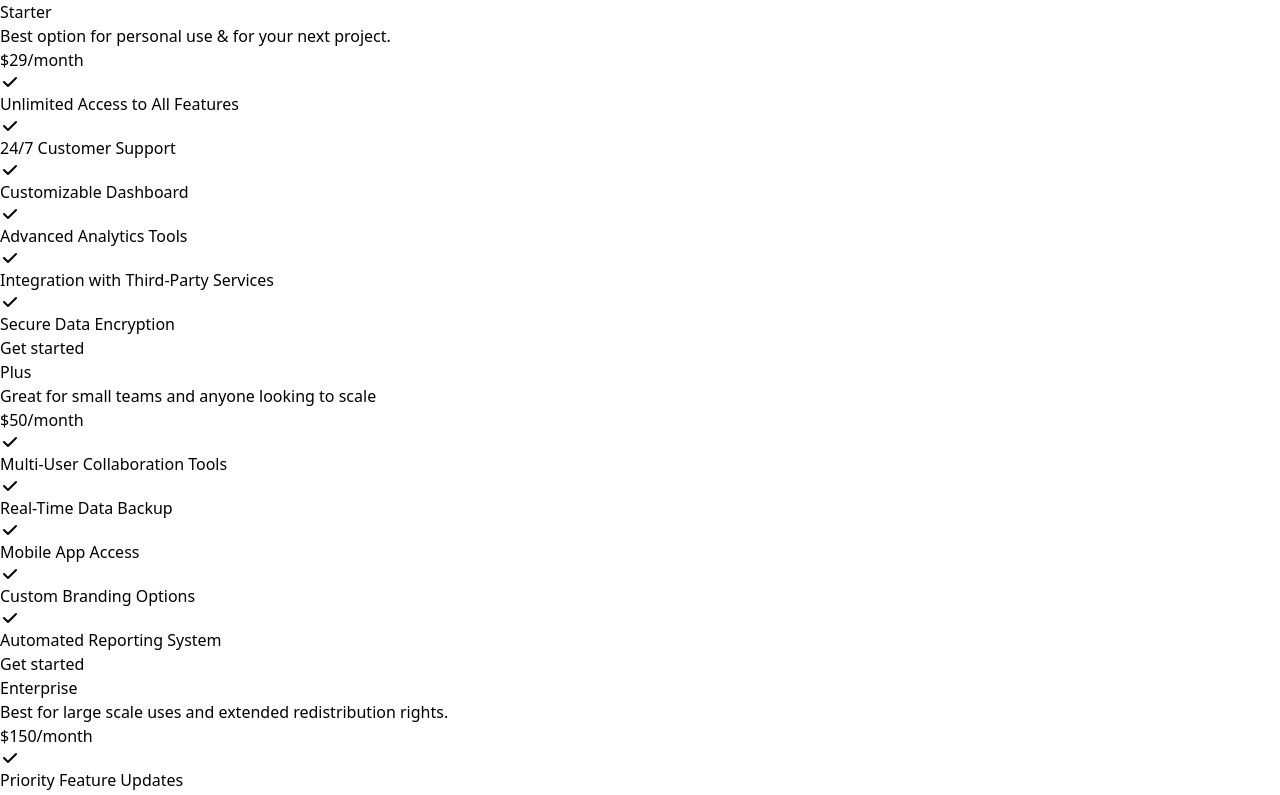
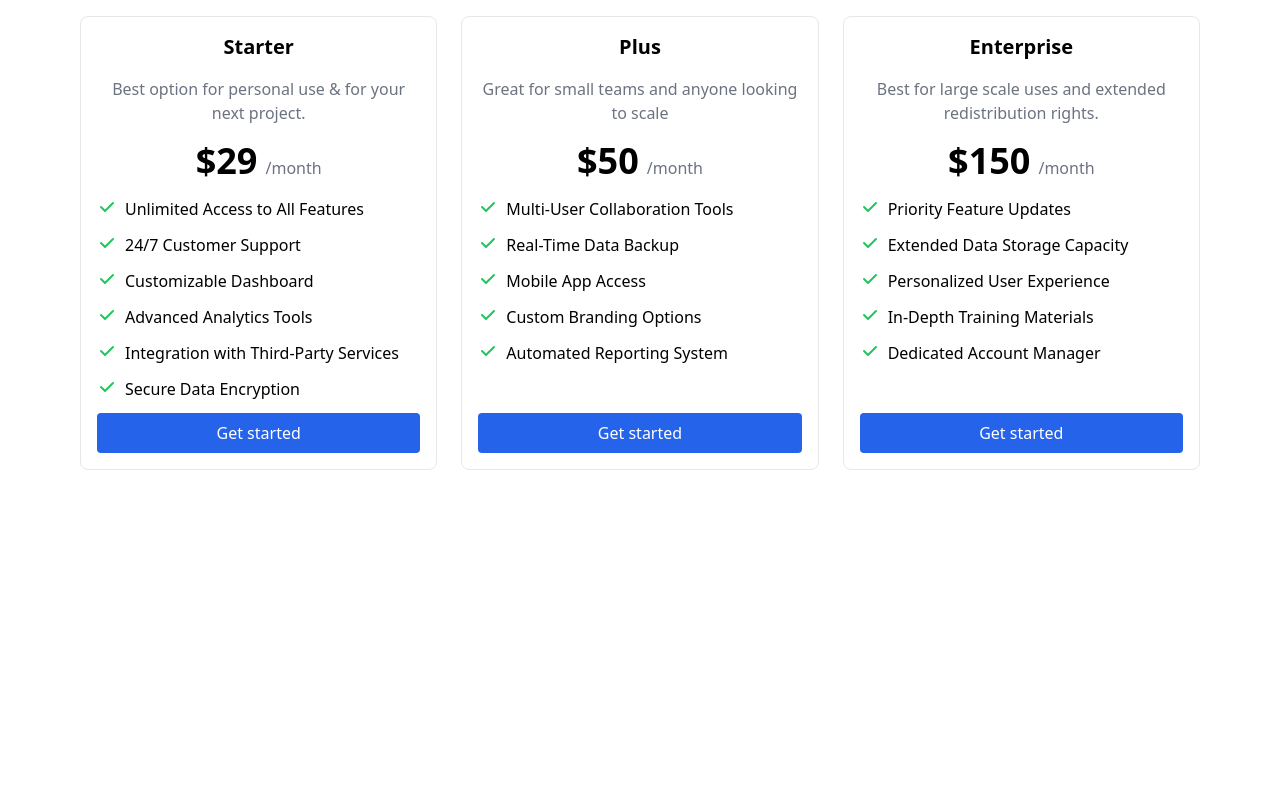
Before and after one commit to vueschool/tailwind-css-fundamentals, a Vue app: page / in a window 1280 px wide. Shown: the top 795 px of the page. Built offline with nearby package versions, Linux system fonts and the light colour scheme.

Commit message:
11-1-pricing-table-challenge-with-tailwind-and-vue-solution

```diff
--- a/index.html
+++ b/index.html
@@ -4,7 +4,7 @@
     <meta charset="UTF-8" />
     <link rel="icon" href="/favicon.ico" />
     <meta name="viewport" content="width=device-width, initial-scale=1.0" />
-    <title>Vite App</title>
+    <title>WIP</title>
     <link rel="preconnect" href="https://fonts.googleapis.com" />
     <link rel="preconnect" href="https://fonts.gstatic.com" crossorigin />
     <link
--- a/src/App.vue
+++ b/src/App.vue
@@ -2,7 +2,7 @@
 import PricingCard from "./components/PricingCard.vue";
 </script>
 <template>
-  <div>
+  <div class="grid max-w-6xl gap-6 p-4 mx-auto md:grid-cols-2 lg:grid-cols-3">
     <PricingCard
       :price="29"
       :features="[
--- a/src/components/PricingCard.vue
+++ b/src/components/PricingCard.vue
@@ -7,22 +7,24 @@ defineProps<{
 }>();
 </script>
 <template>
-  <div>
+  <div
+    class="flex flex-col justify-between p-4 text-center border rounded-lg dark:bg-gray-800"
+  >
     <div>
-      <h3>{{ name }}</h3>
-      <p>
+      <h3 class="mb-4 text-xl font-bold">{{ name }}</h3>
+      <p class="mb-4 text-gray-500">
         {{ description }}
       </p>
       <div>
-        <span>${{ price }}</span>
-        <span>/month</span>
+        <span class="inline-block mr-2 text-4xl font-bold">${{ price }}</span>
+        <span class="text-gray-500">/month</span>
       </div>
       <!-- List -->
-      <ul role="list">
-        <li v-for="feature in features" :key="feature">
+      <ul role="list" class="mt-4 text-left">
+        <li v-for="feature in features" :key="feature" class="flex mb-3">
           <!-- Icon -->
           <svg
-            class="w-5 h-5"
+            class="w-5 h-5 mr-2 text-green-500"
             fill="currentColor"
             viewBox="0 0 20 20"
             xmlns="http://www.w3.org/2000/svg"
@@ -37,6 +39,8 @@ defineProps<{
         </li>
       </ul>
     </div>
-    <a href="#">Get started</a>
+    <a href="#" class="block px-4 py-2 text-white bg-blue-600 rounded"
+      >Get started</a
+    >
   </div>
 </template>
--- /dev/null
+++ b/src/components/PricingCardComplete.vue
@@ -0,0 +1,54 @@
+<!-- This is the component code exactly as you saw it in the example-->
+<!--The code we did together in the video is in PricingCard.vue-->
+<script setup lang="ts">
+defineProps<{
+  price: number;
+  features: string[];
+  name: string;
+  description: string;
+}>();
+</script>
+<template>
+  <div
+    class="flex flex-col justify-between p-6 mx-auto text-center text-gray-900 bg-white border border-gray-100 rounded-lg shadowdark:border-gray-600 xl:p-8 dark:bg-gray-800 dark:text-white"
+  >
+    <div>
+      <h3 class="mb-4 text-2xl font-semibold">{{ name }}</h3>
+      <p class="font-light text-gray-500 sm:text-lg dark:text-gray-400">
+        {{ description }}
+      </p>
+      <div class="flex items-baseline justify-center my-8">
+        <span class="mr-2 text-5xl font-extrabold">${{ price }}</span>
+        <span class="text-gray-500 dark:text-gray-400">/month</span>
+      </div>
+      <!-- List -->
+      <ul role="list" class="mb-8 space-y-4 text-left">
+        <li
+          v-for="feature in features"
+          :key="feature"
+          class="flex space-x-3 items-top"
+        >
+          <!-- Icon -->
+          <svg
+            class="flex-shrink-0 w-5 h-5 text-green-500 dark:text-green-400"
+            fill="currentColor"
+            viewBox="0 0 20 20"
+            xmlns="http://www.w3.org/2000/svg"
+          >
+            <path
+              fill-rule="evenodd"
+              d="M16.707 5.293a1 1 0 010 1.414l-8 8a1 1 0 01-1.414 0l-4-4a1 1 0 011.414-1.414L8 12.586l7.293-7.293a1 1 0 011.414 0z"
+              clip-rule="evenodd"
+            ></path>
+          </svg>
+          <span>{{ feature }}</span>
+        </li>
+      </ul>
+    </div>
+    <a
+      href="#"
+      class="text-white bg-blue-600 hover:bg-blue-700 focus:ring-4 focus:ring-blue-200 font-medium rounded-lg text-sm px-5 py-2.5 text-center dark:text-white dark:focus:ring-blue-900"
+      >Get started</a
+    >
+  </div>
+</template>
```
